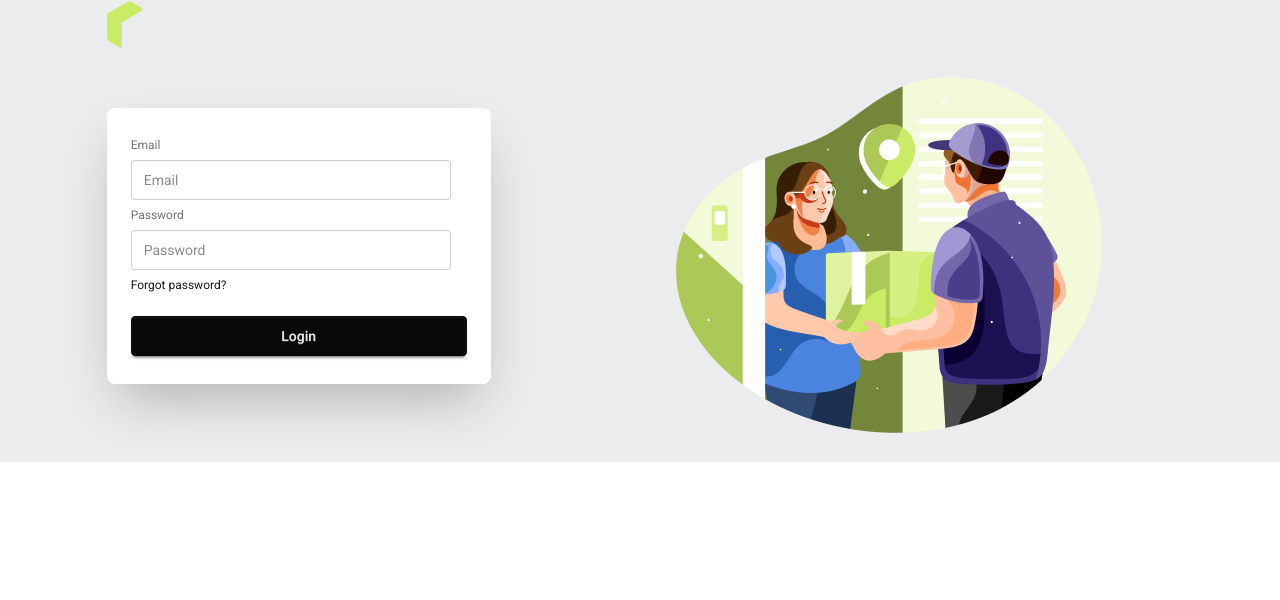
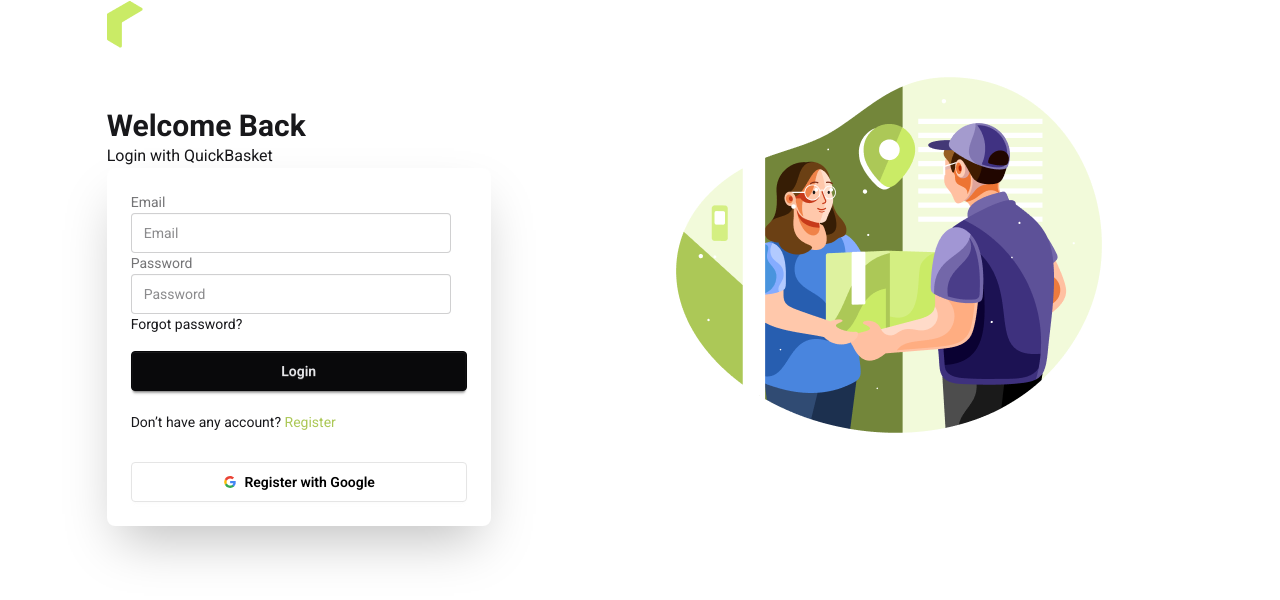
Before and after one commit to rifat7223/QuickBasket, a React (Vite) app: page /login in a window 1280 px wide. Shown: the top 600 px of the page. Built offline with nearby package versions, Linux system fonts and the light colour scheme.

Commit message:
added singinwith google

```diff
--- /dev/null
+++ b/src/Context/AuthContext/AuthContext.js
@@ -0,0 +1,3 @@
+import { createContext } from "react";
+
+export const AuthContext =createContext(null)
--- /dev/null
+++ b/src/Context/AuthProvider/AuthProvider.jsx
@@ -0,0 +1,37 @@
+import React, { useState } from 'react';
+import{createUserWithEmailAndPassword, signInWithEmailAndPassword, signInWithPopup} from 'firebase/auth';
+import { AuthContext } from '../AuthContext/AuthContext';
+import { auth } from '../../Firbase/Firbase.init';
+import { GoogleAuthProvider } from 'firebase/auth';
+const provider = new GoogleAuthProvider();
+const AuthProvider = ({children}) => {
+    const [user,setuser]=useState(null)
+    const [loading,setLoading]=useState(true)
+    const registerUser=(email,password)=>{
+        setLoading(true)
+    return createUserWithEmailAndPassword(auth,email,password)
+
+    }
+    const loginUser=(email,password)=>{
+               setLoading(true)
+        return signInWithEmailAndPassword(auth,email,password)
+    }
+    const signWithGoogle=()=>{
+               setLoading(true)
+        return signInWithPopup(auth,provider)
+    }
+    const authInfo={
+        loading,
+        user,
+registerUser,
+loginUser,
+signWithGoogle
+    }
+    return (
+        <AuthContext value={authInfo}>
+            {children}
+        </AuthContext>
+    );
+};
+
+export default AuthProvider;
--- a/src/Layout/AuthLayout.jsx
+++ b/src/Layout/AuthLayout.jsx
@@ -4,7 +4,7 @@ import { Outlet } from 'react-router';
 import authImage from '../assets/authImage.png'
 const AuthLayout = () => {
     return (
-        <div className=' max-w-10/12 mx-auto'>
+        <div className=' bg-white max-w-10/12 mx-auto'>
             <div>
                 <Logo></Logo>
             </div>
--- a/src/Layout/RootLayout.jsx
+++ b/src/Layout/RootLayout.jsx
@@ -5,7 +5,7 @@ import Footer from '../Shared/Footer/Footer';
 
 const RootLayout = () => {
     return (
-        <div>
+        <div className='bg-[#EAECED]'>
             <Navbar></Navbar>
             <Outlet></Outlet>
             <Footer></Footer>
--- a/src/Pages/Auth/Login/Login.jsx
+++ b/src/Pages/Auth/Login/Login.jsx
@@ -1,21 +1,53 @@
 import React from 'react';
+import { useForm } from 'react-hook-form';
+import useAuth from '../../../hooks/useAuth';
+import SingInGoogle from '../SingInGoogle/SingInGoogle';
 
 const Login = () => {
+  const { register, handleSubmit, formState: { errors } } = useForm()
+
+
+     const { loginUser}=useAuth()
+
+   const handleRegister = (data) => {
+        console.log(data)
+        loginUser(data.email,data.password)
+        .then(result=>{
+          console.log(result)
+        })
+        .catch(errors=>{
+          console.log(errors)
+        })
+      }
     return (
-
+       <div>
+         <h1 className='text-3xl font-bold'>Welcome Back</h1>
+            <p>Login with QuickBasket</p>
           <div className="card bg-base-100 w-full max-w-sm shrink-0 shadow-2xl">
       <div className="card-body">
 
-        <fieldset className="fieldset">
-          <label className="label">Email</label>
-          <input type="email" className="input" placeholder="Email" />
-          <label className="label">Password</label>
-          <input type="password" className="input" placeholder="Password" />
-          <div><a className="link link-hover">Forgot password?</a></div>
-          <button className="btn btn-neutral mt-4">Login</button>
-        </fieldset>
+       <form onSubmit={handleSubmit(handleRegister)}>
+
+                        <label className="label">Email</label>
+                        <input type="email" className="input" {...register('email', { required: true })} placeholder="Email" />
+                        {errors.email?.type === "required" && <p className='text-red-500'>please fill up input</p>}
+                        <label className="label">Password</label>
+                        <input type="password" className="input" {...register('password', { required: true, minLength: 6 })} placeholder="Password" />
+                        {errors.password?.type === "required" && <p className='text-red-500'>write tour password</p>}
+                        {errors.password?.type === "minLength" && <p className='text-red-500'>write  password</p>}
+                       <div><a className="link link-hover">Forgot password?</a></div>
+                        <button className="btn btn-neutral mt-4 w-full">Login</button>
+                        <br />
+                        <br />
+                        <p>Don’t have any account? <span className='text-[#acc857]'>Register</span></p>
+                        <br />
+
+                    </form>
+                     <SingInGoogle></SingInGoogle>
       </div>
+
         </div>
+       </div>
     );
 };
 
--- a/src/Pages/Auth/Register/Register.jsx
+++ b/src/Pages/Auth/Register/Register.jsx
@@ -1,10 +1,20 @@
 import React from 'react';
 import { useForm } from 'react-hook-form';
+import useAuth from '../../../hooks/useAuth';
+import SingInGoogle from '../SingInGoogle/SingInGoogle';
 
 const Register = () => {
     const { register, handleSubmit, formState: { errors } } = useForm()
+    const{registerUser}=useAuth()
     const handleRegister = (data) => {
         console.log(data)
+        registerUser(data.email,data.password)
+        .then(result=>{
+            console.log(result.user)
+        })
+        .catch(errors=>{
+            console.log(errors)
+        })
     }
     return (
         <div>
@@ -27,10 +37,7 @@ const Register = () => {
 
                         <button className="btn btn-neutral mt-4 w-full">Register</button>
                         <p>Already have an account? Login</p>
-                        <button className="btn bg-white text-black border-[#e5e5e5] w-full">
-                            <svg aria-label="Google logo" width="16" height="16" xmlns="http://www.w3.org/2000/svg" viewBox="0 0 512 512"><g><path d="m0 0H512V512H0" fill="#fff"></path><path fill="#34a853" d="M153 292c30 82 118 95 171 60h62v48A192 192 0 0190 341"></path><path fill="#4285f4" d="m386 400a140 175 0 0053-179H260v74h102q-7 37-38 57"></path><path fill="#fbbc02" d="m90 341a208 200 0 010-171l63 49q-12 37 0 73"></path><path fill="#ea4335" d="m153 219c22-69 116-109 179-50l55-54c-78-75-230-72-297 55"></path></g></svg>
-                            Register with Google
-                        </button>
+                      <SingInGoogle></SingInGoogle>
                     </form>
                 </div>
             </div>
--- /dev/null
+++ b/src/Pages/Auth/SingInGoogle/SingInGoogle.jsx
@@ -0,0 +1,28 @@
+import React from 'react';
+import useAuth from '../../../hooks/useAuth';
+
+
+const SingInGoogle = () => {
+    const {signWithGoogle}=useAuth()
+    const handleGoogle=()=>{
+        signWithGoogle()
+       .then(result=>{
+        console.log(result)
+       })
+       .catch(errors=>{
+        console.log(errors)
+       })
+    }
+
+
+    return (
+        <div>
+              <button onClick={handleGoogle} className="btn bg-white text-black border-[#e5e5e5] w-full">
+                            <svg aria-label="Google logo" width="16" height="16" xmlns="http://www.w3.org/2000/svg" viewBox="0 0 512 512"><g><path d="m0 0H512V512H0" fill="#fff"></path><path fill="#34a853" d="M153 292c30 82 118 95 171 60h62v48A192 192 0 0190 341"></path><path fill="#4285f4" d="m386 400a140 175 0 0053-179H260v74h102q-7 37-38 57"></path><path fill="#fbbc02" d="m90 341a208 200 0 010-171l63 49q-12 37 0 73"></path><path fill="#ea4335" d="m153 219c22-69 116-109 179-50l55-54c-78-75-230-72-297 55"></path></g></svg>
+                            Register with Google
+                        </button>
+        </div>
+    );
+};
+
+export default SingInGoogle;
--- a/src/Shared/Navbar/Navbar.jsx
+++ b/src/Shared/Navbar/Navbar.jsx
@@ -43,8 +43,9 @@ const Navbar = () => {
     </ul>
   </div>
   <div className="flex gap-4 navbar-end">
-    <a className="btn">Sing In</a>
-    <a className="btn">Sing Up</a>
+
+    <button className="btn"><NavLink to='/login'>Sing In</NavLink></button>
+    <button className="btn"><NavLink to='/register'>Sing Up</NavLink></button>
   </div>
 </div>
         </div>
--- /dev/null
+++ b/src/hooks/useAuth.jsx
@@ -0,0 +1,9 @@
+import React, { use } from 'react';
+import { AuthContext } from '../Context/AuthContext/AuthContext';
+
+const useAuth = () => {
+    const authInfo=use(AuthContext)
+    return authInfo
+};
+
+export default useAuth;
--- a/src/index.css
+++ b/src/index.css
@@ -3,5 +3,5 @@
 @plugin "daisyui";
 body{
     font-family: "Roboto", sans-serif;
-    background-color: #EAECED;
+
 }
--- a/src/main.jsx
+++ b/src/main.jsx
@@ -4,8 +4,11 @@ import './index.css'
 
 import { RouterProvider } from "react-router/dom";
 import { router } from './Routes/Routes.jsx';
+import AuthProvider from './Context/AuthProvider/AuthProvider.jsx';
 createRoot(document.getElementById('root')).render(
   <StrictMode>
-     <RouterProvider router={router} />
+     <AuthProvider>
+      <RouterProvider router={router} />
+     </AuthProvider>
   </StrictMode>,
 )
```
Also changed, not shown: 1 other file (tests, documents, lock files or other folders).
